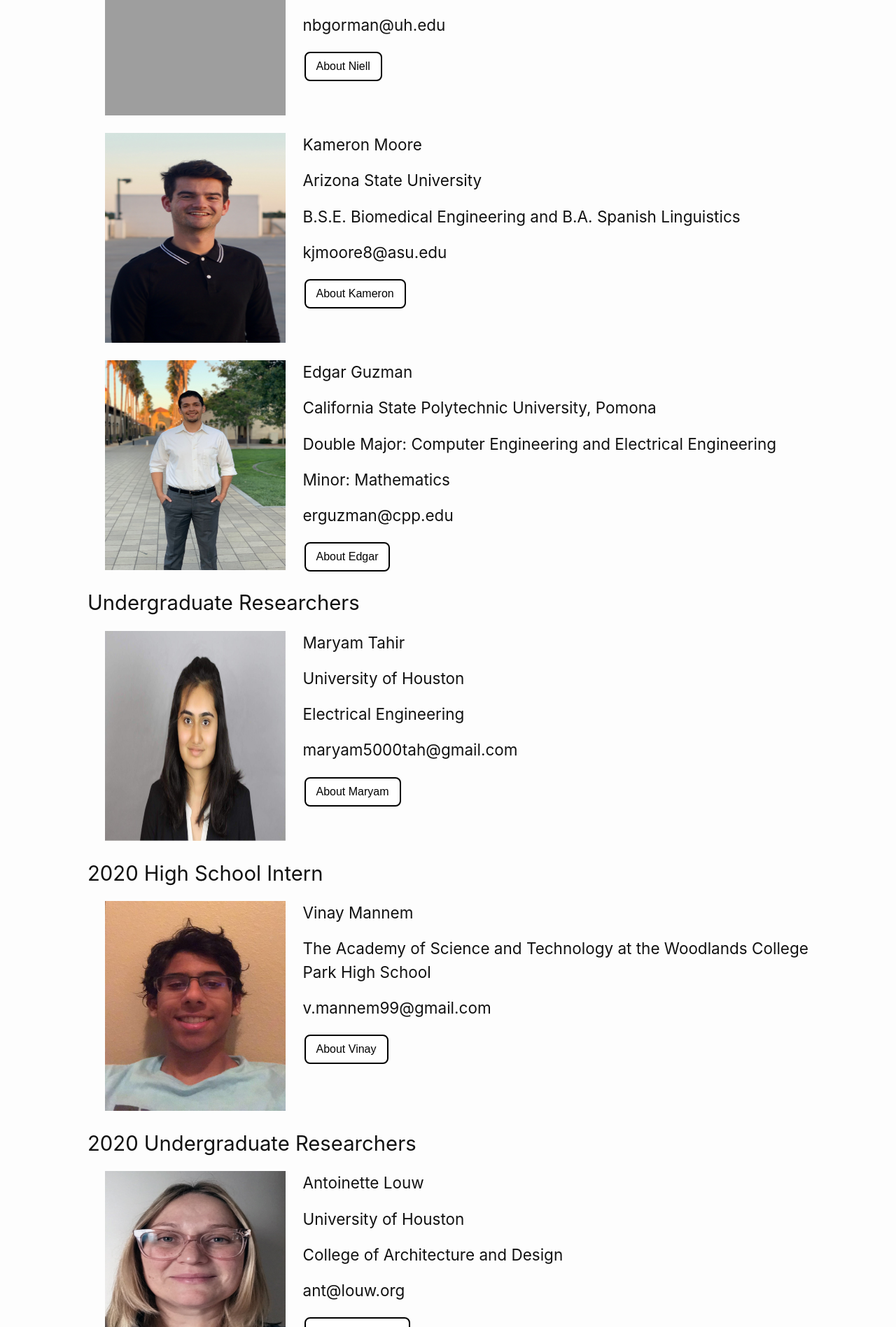
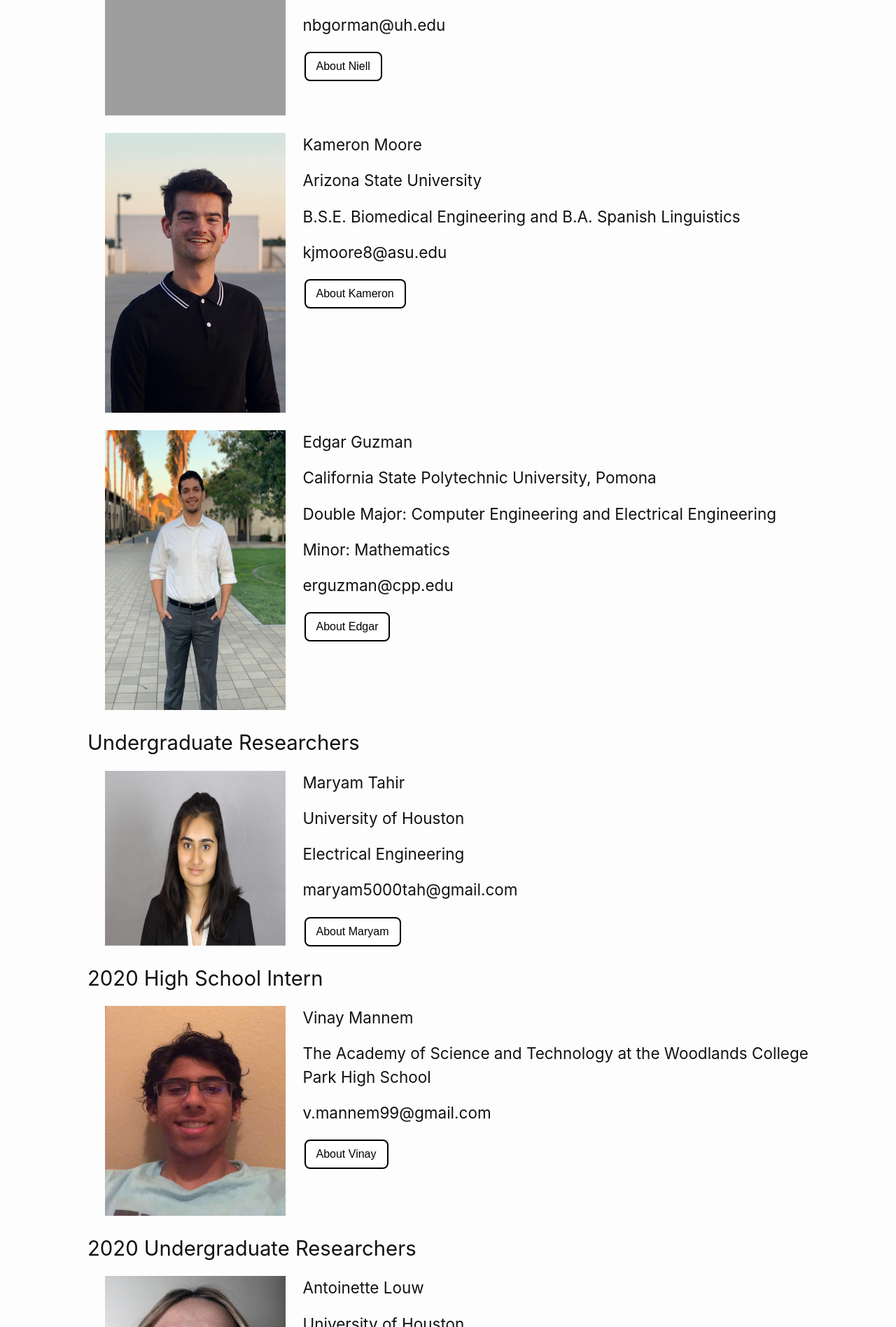
Before and after one commit to arcraik/neuroexo-website, a Jekyll site: the page built from people.md, in a window 1280 px wide. Shown: the part 2808-4705 px from the top of the page at 70% size. Built offline with Jekyll 4.4.1, drawn with Linux system fonts in a browser that asks for light colours; grey boxes are pictures that could not be loaded.

Commit message:
Update people.md

```diff
--- a/people.md
+++ b/people.md
@@ -228,7 +228,7 @@ title: People
 
 
 <div>
-<img class="peoplepic" src="/photos/KMoore.jpeg" alt="Kameron Moore" width="200" height="300"/>
+<img class="peoplepic" src="/photos/KMoore.jpeg" alt="Kameron Moore" width="200" height="400"/>
 <h4>Kameron Moore</h4>
 
 <h4>Arizona State University</h4>
@@ -255,7 +255,7 @@ title: People
 </div>
 </div>
 <div>
-<img class="peoplepic" src="/photos/erguzman.jpg" alt="Edgar Guzman" width="200" height="300"/>
+<img class="peoplepic" src="/photos/erguzman.jpg" alt="Edgar Guzman" width="200" height="400"/>
 <h4>Edgar Guzman</h4>
 
 <h4>California State Polytechnic University, Pomona</h4>
@@ -291,7 +291,7 @@ read brains signals and translate them into robotic (rehabilitation robotics) mo
 <br>
 <h3>Undergraduate Researchers</h3>
 <div>
-<img class="peoplepic" src="/photos/maryam.png" alt="Maryam Tahir" width="200" height="300"/>
+<img class="peoplepic" src="/photos/maryam.png" alt="Maryam Tahir" width="200" height="250"/>
 <h4>Maryam Tahir</h4>
 
 <h4>University of Houston</h4>
@@ -310,7 +310,7 @@ read brains signals and translate them into robotic (rehabilitation robotics) mo
       <h2>Maryam Tahir</h2>
     </div>
     <div class="modal-body">
-        <img class="content peoplepic" src="/photos/maryam.png" alt="Maryam Tahir" width="200" height="300"/>
+        <img class="content peoplepic" src="/photos/maryam.png" alt="Maryam Tahir" width="200" height="250"/>
       <div><p class="content">Maryam Tahir is a Junior Electrical Engineering Major at the University of Houston. She plans to graduate in Fall 2022. She transferred from LoneStar College where she was part of the Honors College Chancellor's Fellows Program. She also served as secretary of the 'Student of Diverse Abilities' organization where she raised awareness for different disabilities and strived to make the campus more accessible. She was also a participant of the REU 2020 program at UH where she investigated the effect of music on performance during a working memory task. Currently, she is part of the Society of Women Engineers at UH and is a CRLA certified professional tutor at LoneStar College, where she tutors students in Math and Science subjects. In the future, she is interested in becoming more involved in research in the field of medicine and engineering, learning about prosthesis, neurotechnologies, robotics, and medical devices.</p></div>
      </div>
   </div>
```
